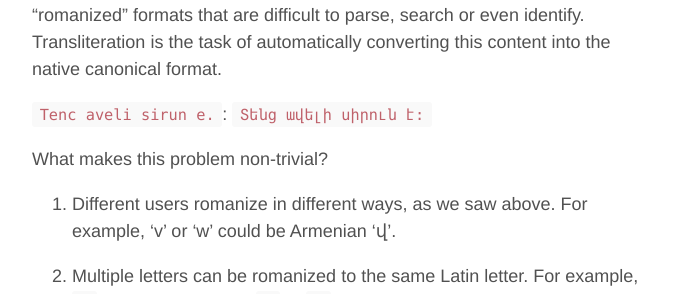
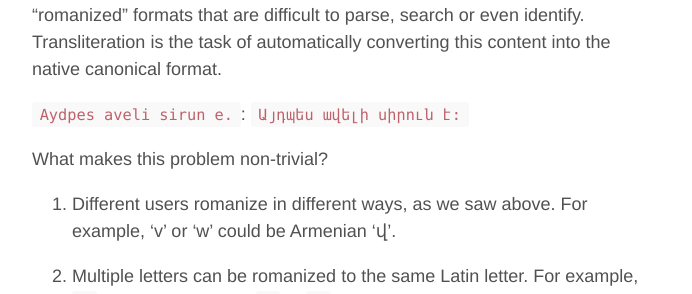
Before and after one commit to YerevaNN/yerevann.github.io, a Jekyll site: the page built from _posts/2017-06-27-interpreting-neurons-in-an-LSTM-network.md, in a window 1280 px wide and 900 px high, scrolled down 921 px. Shown: the part 154-448 px from the top of the window, without its empty margins (293-985 px from the left). Built offline with Jekyll 4.4.1, drawn with Linux system fonts in a browser that asks for light colours; comment, search, counter and statistics services are not loaded; some of the changed text lies outside the part shown.

Commit message:
acknowledgement

```diff
--- a/_posts/2017-06-27-interpreting-neurons-in-an-LSTM-network.md
+++ b/_posts/2017-06-27-interpreting-neurons-in-an-LSTM-network.md
@@ -35,7 +35,7 @@ About half of the billions of internet users speak languages written in non-Lati
 
 So a growing share of user-generated text content is in these "Latinized" or "romanized" formats that are difficult to parse, search or even identify.  Transliteration is the task of automatically converting this content into the native canonical format.
 
-`Tenc aveli sirun e.`: `Տենց ավելի սիրուն է:`
+`Aydpes aveli sirun e.`: `Այդպես ավելի սիրուն է:`
 
 What makes this problem non-trivial?
 
```
Also changed, not shown: other parts of _posts/2017-06-27-interpreting-neurons-in-an-LSTM-network.md (+2 -0 lines).
